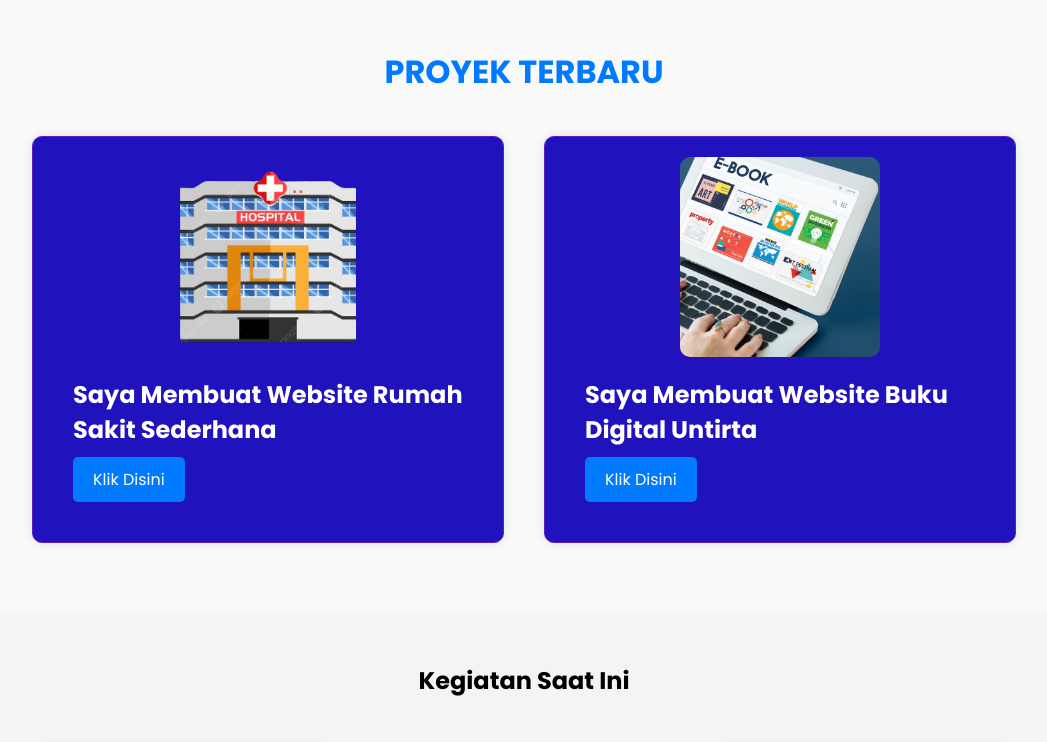
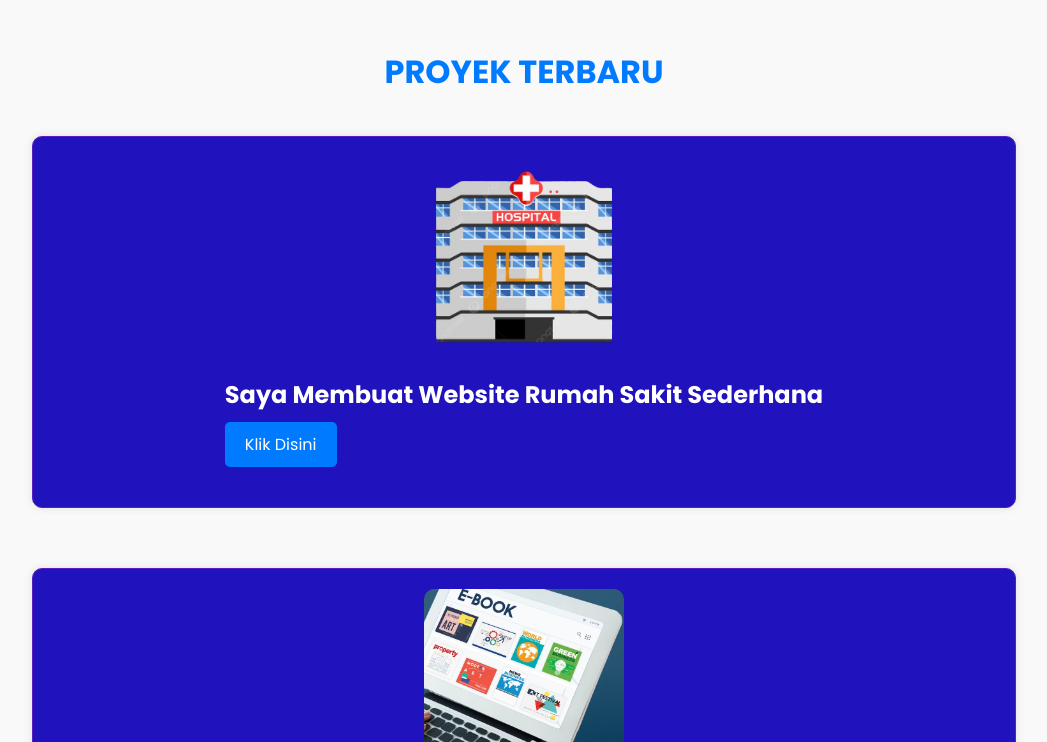
Before and after one commit to RizkiSuryawijaya/RizkiSuryawijaya.github.io, a plain HTML site: page index.html in a window 1280 px wide. Shown: the part 2570-3312 px from the top of the page, without its empty margins (116-1163 px from the left). Drawn offline with Linux system fonts and the light colour scheme.

Commit message:
initial commit

```diff
--- a/style.css
+++ b/style.css
@@ -788,3 +788,26 @@ button:hover {
 #gallery .container #kegiatan-section .box-details p {
   font-size: 0.8rem;
 }
+
+
+/* Add this to your existing CSS file */
+
+/* Default styles for larger screens */
+.box-projek-terbaru {
+  display: flex;
+  justify-content: space-between;
+  flex-wrap: wrap;
+  gap: 20px;
+}
+
+.box-projek-terbaru .box {
+  flex: 1 1 calc(50% - 20px); /* Two projects per row */
+  box-sizing: border-box;
+}
+
+/* Responsive styles for tablets and smaller screens */
+@media screen and (max-width: 768px) {
+  .box-projek-terbaru .box {
+      flex: 1 1 100%; /* Full width for each project box */
+  }
+}
```
Also changed, not shown: index.html (+1 -0 lines).
